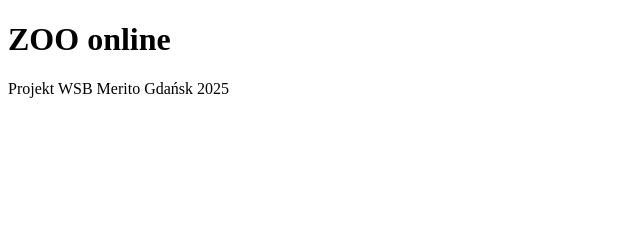
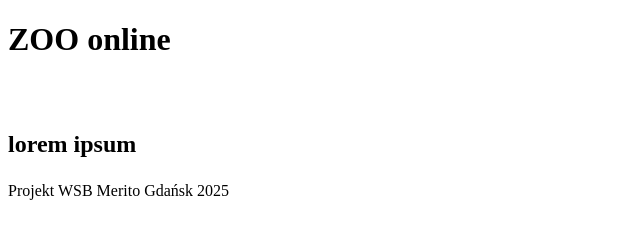
Before and after one commit to ck5f4kwknp-dot/NWWO_INLS3_SI, a plain HTML site: page index.html in a window 1280 px wide. Shown: the whole page, without its empty margins (0-640 px from the left). Drawn offline with Linux system fonts and the light colour scheme.

Commit message:
dodaj skcje zebra i zdjencie

```diff
--- a/index.html
+++ b/index.html
@@ -10,7 +10,15 @@
     <header>
         <h1>ZOO online</h1>
     </header>
-    <main></main>
+    <main>
+        <section>
+            <h2>
+                <img src="" alt="">
+                <p>lorem ipsum
+                </p>
+            </h2>
+        </section>
+    </main>
     <footer>
         <p>Projekt WSB Merito Gdańsk 2025</p>
     </footer>
```
